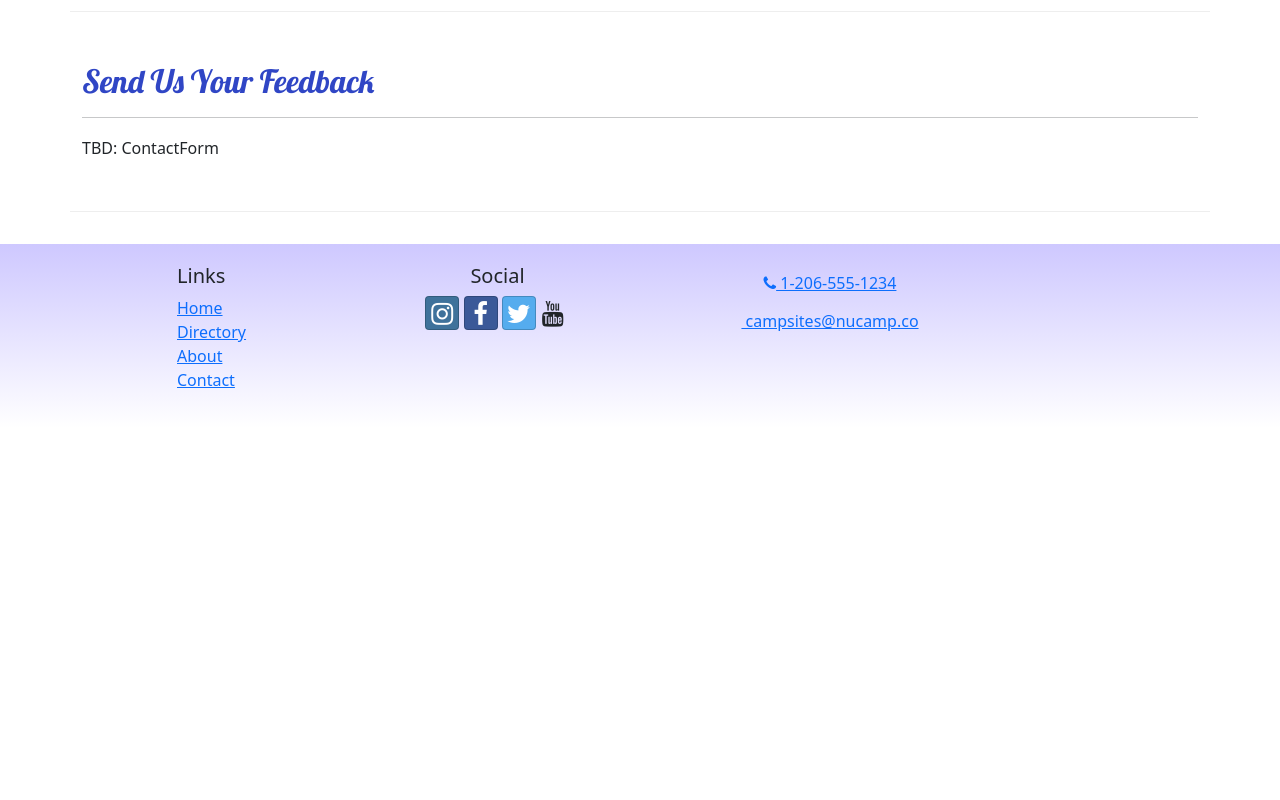
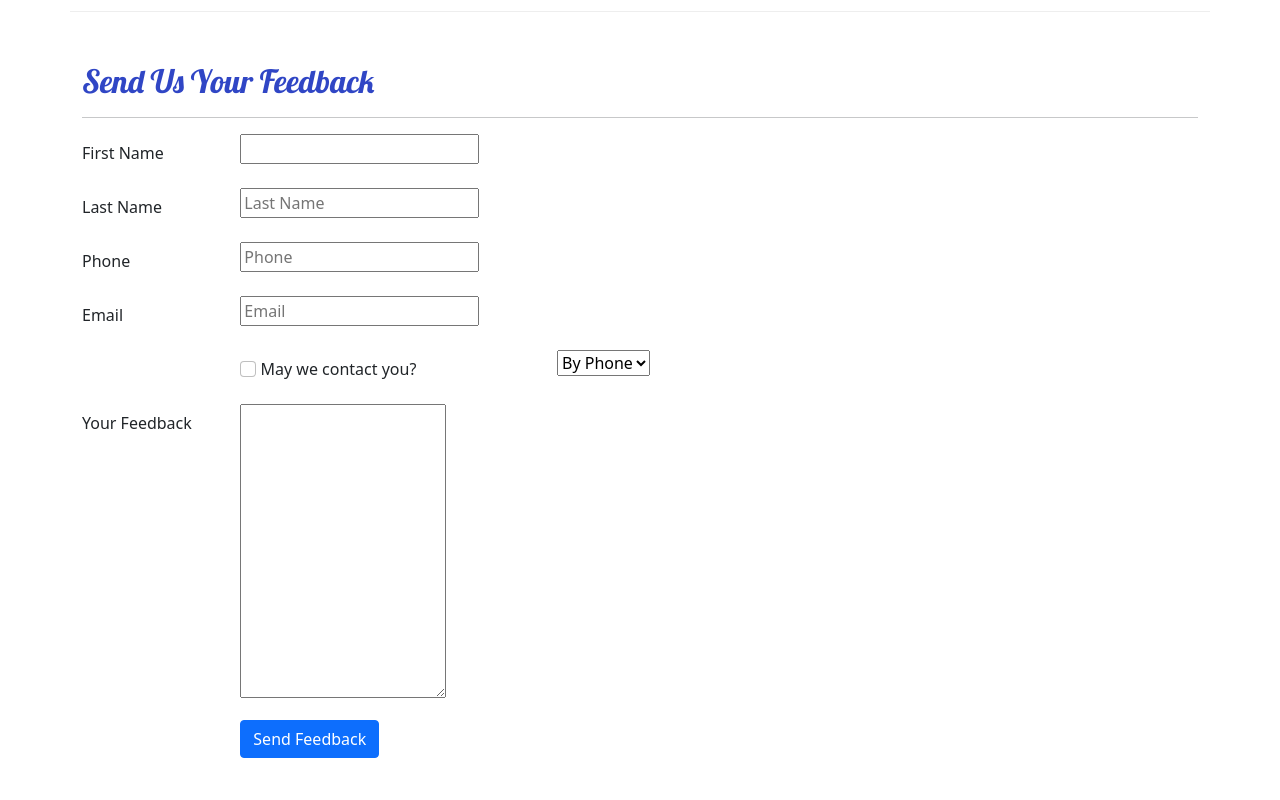
Before and after one commit to abdull254/nucampsite, a React (Create React App) app: page /contact in a window 1280 px wide. Shown: the part 480-1280 px from the top of the page. Before the commit the page ends 908 px from the top, so only its background shows below. Built offline with nearby package versions, Linux system fonts and the light colour scheme.

Commit message:
ContactForm

```diff
--- /dev/null
+++ b/src/components/ContactForm.js
@@ -0,0 +1,101 @@
+import {Button, Label, Col, FormGroup} from 'reactstrap';
+import { Formik,Field, Form} from 'formik';
+
+const ContactForm = () => {
+
+    const handleSubmit = (values, {resetForm}) => {
+        console.log('form values:', values);
+        console.log('in JSON format:', JSON.stringify(values));
+        resetForm();
+    }
+    return (
+        <Formik
+            initialValues = {{
+                firstName: '',
+                lastName: '',
+                pjonrNum: '',
+                email: '',
+                agree: '',
+                contactType: 'By Phone',
+                feedback: ''
+            }}
+        >
+            <Form onSubmit={handleSubmit}>
+                <FormGroup row>
+                    <Label htmlFor='firstName' md='2'>
+                        First Name
+                    </Label>
+                    <Col md='10'>
+                        <Field classsName='form-control'  name='firstName' plascehoder='First Name'/>
+                    </Col>
+                </FormGroup>
+                <FormGroup row>
+                    <Label htmlFor='lastName' md='2'>
+                        Last Name
+                    </Label>
+                    <Col md='10'>
+                        <Field classsName='form-control' name='lastName' placeholder='Last Name' />
+                    </Col>
+                </FormGroup>
+                <FormGroup row>
+                    <Label htmlFor='phoneNum' md='2'>
+                        Phone
+                    </Label>
+                    <Col md='10'>
+                        <Field classsName='form-control' name='phoneNum' placeholder='Phone' />
+                    </Col>
+                </FormGroup>
+                <FormGroup row>
+                    <Label htmlFor='email' md='2'>
+                        Email
+                    </Label>
+                    <Col md='10'>
+                         <Field classsName='form-control' name='email' placeholder='Email' />
+                   </Col>
+                </FormGroup>
+                <FormGroup row>
+                    <Label check md={{ size: 4, offset: 2 }} >
+                        <Field
+                            name='agree'
+                            type='checkbox'
+                            className='form-check-input'
+                         /> {' '}
+                        May we contact you?
+                    </Label>
+                    <Col md='4'>
+                          <Field
+                                classsName='form-control'
+                                name='contact-type'
+                                as='select'
+                           >
+                            <option>By Phone</option>
+                            <option>By Email</option>
+                          </Field>
+                    </Col>
+                </FormGroup>
+                <FormGroup row>
+                    <Label htmlFor='feedback' md='2'>
+                            Your Feedback
+                    </Label>
+                    <Col md='10'>
+                        <Field
+                            classsName='form-control'
+                            name='feedback'
+                            as='textarea'
+                            rows='12'
+                         />
+                    </Col>
+                </FormGroup>
+                <FormGroup row>
+                   <Col md={{ size:10, offset:2}}>
+                    <Button type='submit' color='primary' >
+                        Send Feedback
+                    </Button>
+                   </Col>
+                </FormGroup>
+            </Form>
+        </Formik>
+    )
+}
+
+export default ContactForm;
--- a/src/components/Header.js
+++ b/src/components/Header.js
@@ -1,4 +1,5 @@
-import {Navbar,
+import {
+        Navbar,
         NavbarBrand,
         NavItem,
         Nav,
@@ -19,7 +20,7 @@
                  <h1 className='mt-1'>Nucamp</h1>
               </NavbarBrand>
               <NavbarToggler onClick={() => setMenuOpen(!menuOpen)} aria-label='Toggle navigation'/>
-              <Collapse isOpen={menuOpen}>
+              <Collapse isOpen={menuOpen} navbar>
               <Nav className='ms-auto' navbar>
                     <NavItem>
                         <NavLink className='nav-link' to='/'>
--- a/src/pages/ContactPage.js
+++ b/src/pages/ContactPage.js
@@ -1,5 +1,6 @@
 import {Col, Row, Container} from 'reactstrap';
 import SubHeader from '../components/SubHeader';
+import ContactForm from '../components/ContactForm';
 
 const ContactPage = () => {
     return (
@@ -41,7 +42,7 @@
                     <hr/>
                 </Col>
                 <Col md='10'>
-                    TBD: ContactForm
+                    <ContactForm/>
                 </Col>
             </Row>
         </Container>
```
